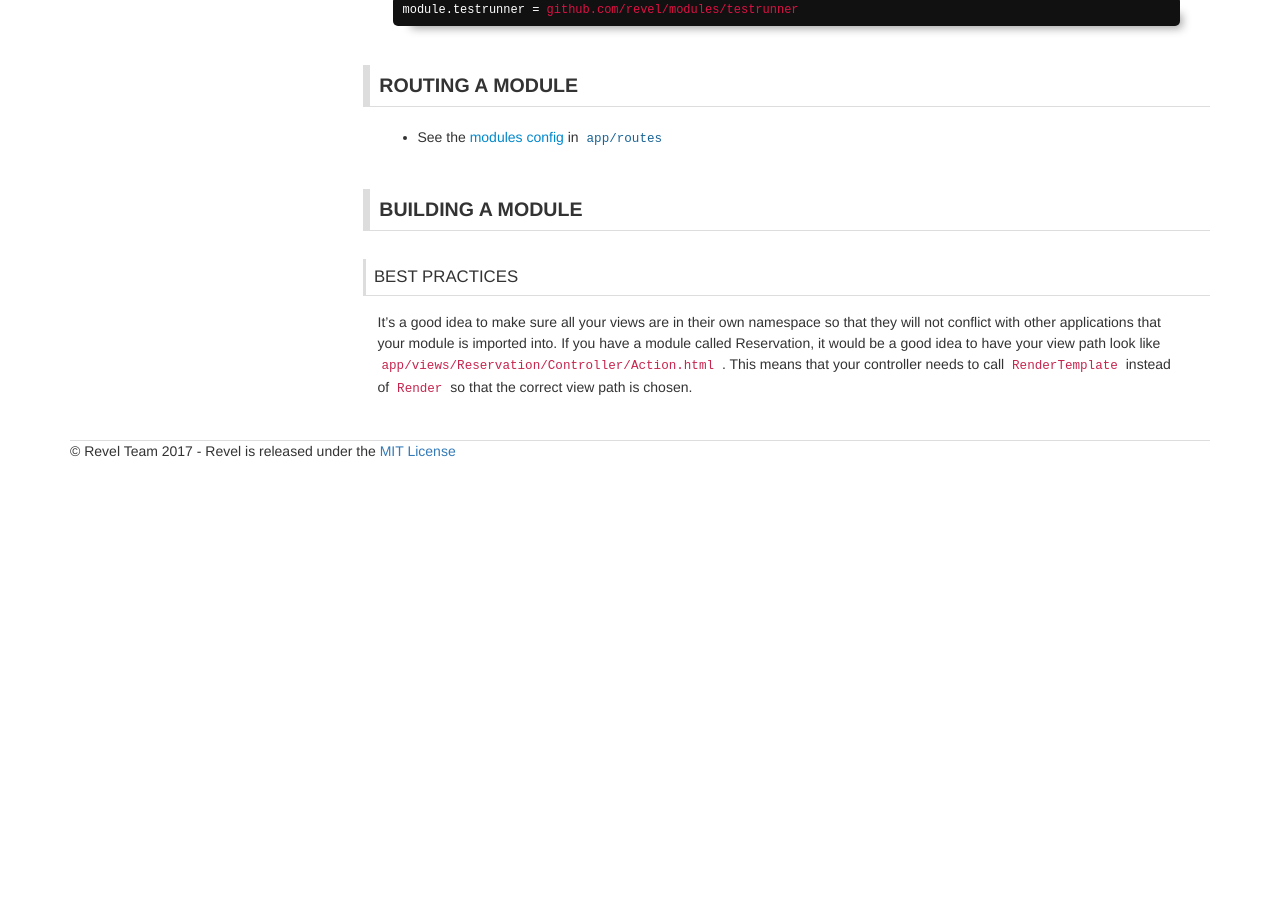
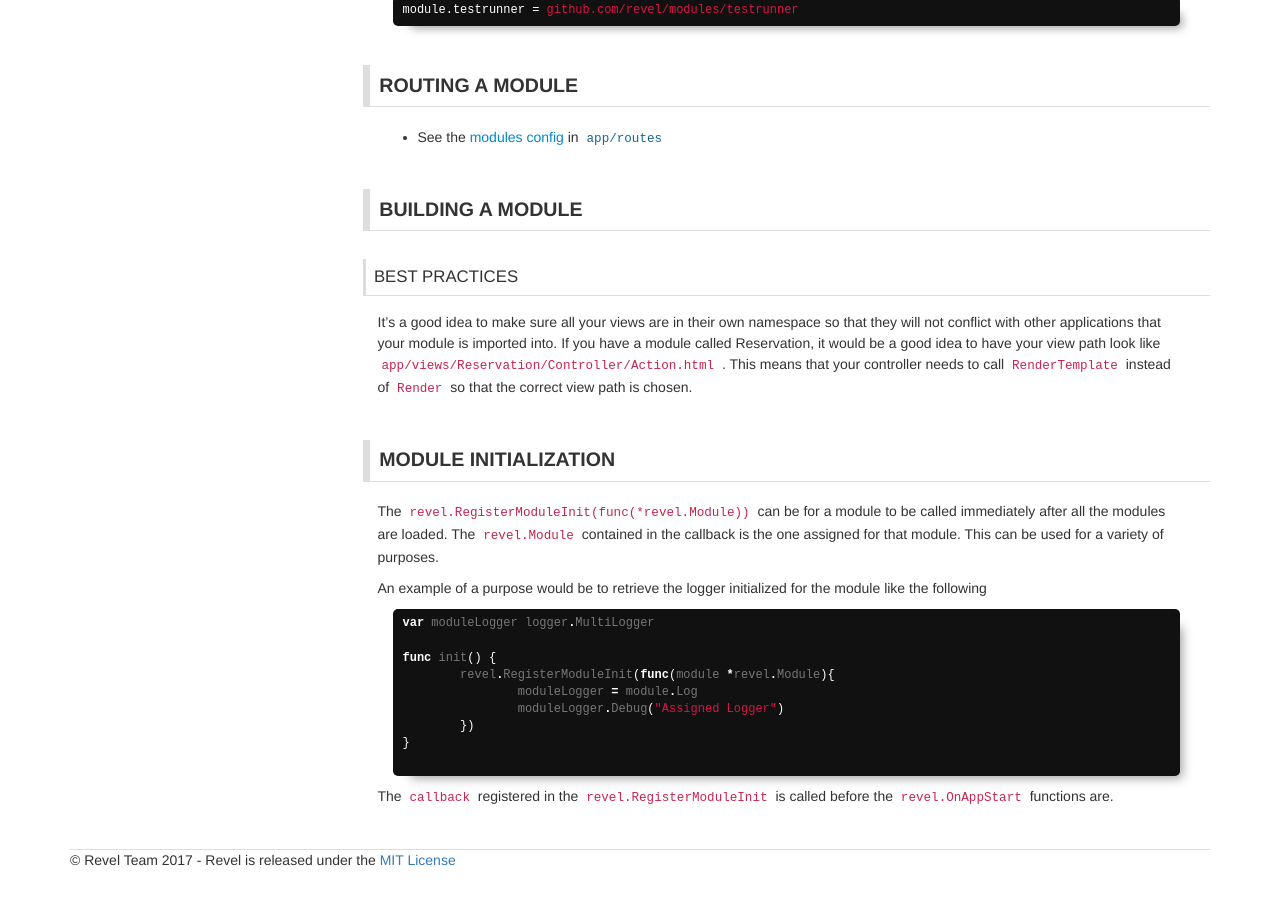
Before and after one commit to revel/revel.github.io, a Jekyll site: the page built from modules/index.md, in a window 1280 px wide and 900 px high, scrolled down 862 px. Built offline with Jekyll 4.4.1, drawn with Linux system fonts in a browser that asks for light colours; nearby versions of some CDN libraries; before the commit the page ends 1353 px from its top, so only the background shows below that.

Commit message:
Corrected MD syntax, added a bit about module logs

````diff
--- a/modules/index.md
+++ b/modules/index.md
@@ -56,3 +56,25 @@ imported into. If you have a module called Reservation, it would be a good
 idea to have your view path look like `app/views/Reservation/Controller/Action.html`
 . This means that your controller needs to call `RenderTemplate`
 instead of `Render` so that the correct view path is chosen.
+
+## Module Initialization
+The `revel.RegisterModuleInit(func(*revel.Module))` can be for a module to be called immediately after all the modules
+are loaded. The `revel.Module` contained in the callback is the one assigned for that module. This can
+be used for a variety of purposes.
+
+An example of a purpose would be to retrieve the logger initialized for
+the module like the following
+
+```go
+var moduleLogger logger.MultiLogger
+
+func init() {
+	revel.RegisterModuleInit(func(module *revel.Module){
+		moduleLogger = module.Log
+		moduleLogger.Debug("Assigned Logger")
+	})
+}
+
+```
+The `callback` registered in the `revel.RegisterModuleInit` is called before the `revel.OnAppStart`
+functions are.
````
Also changed, not shown: manual/logging.md (+28 -11 lines).
